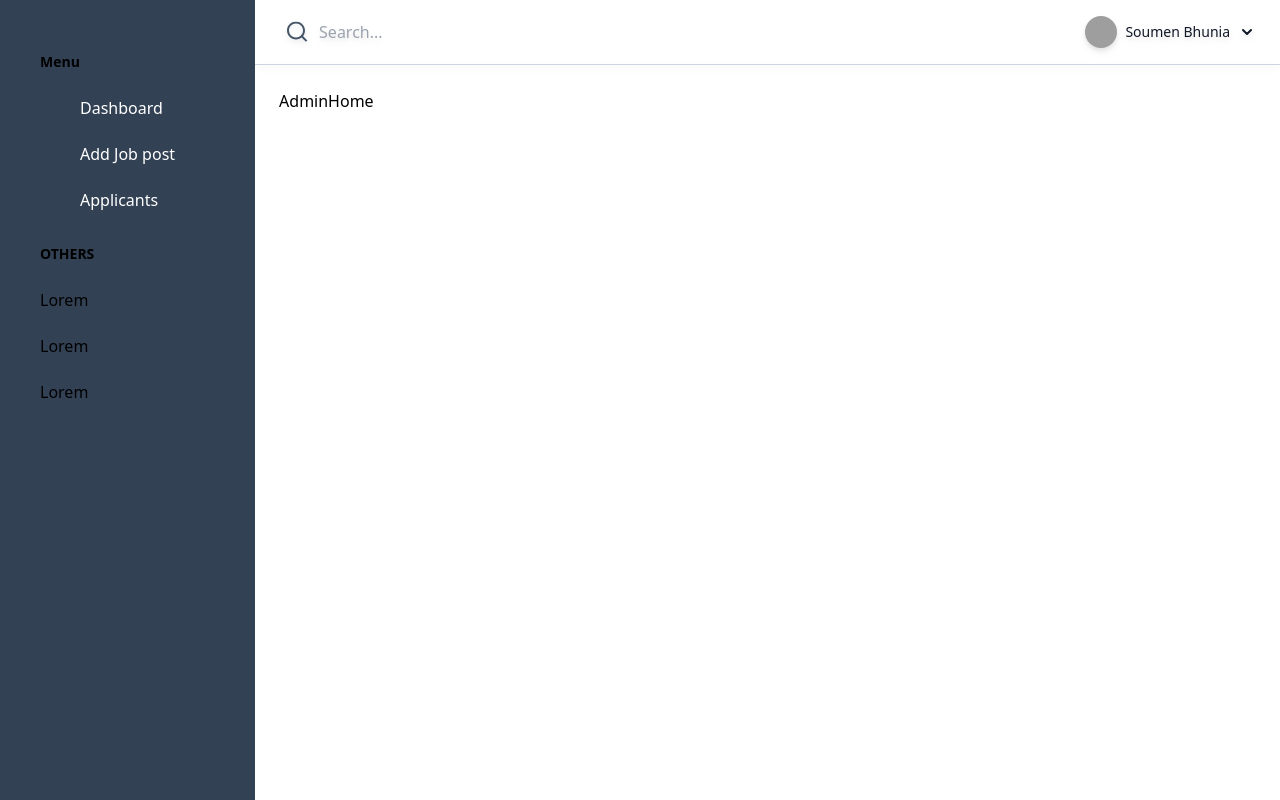
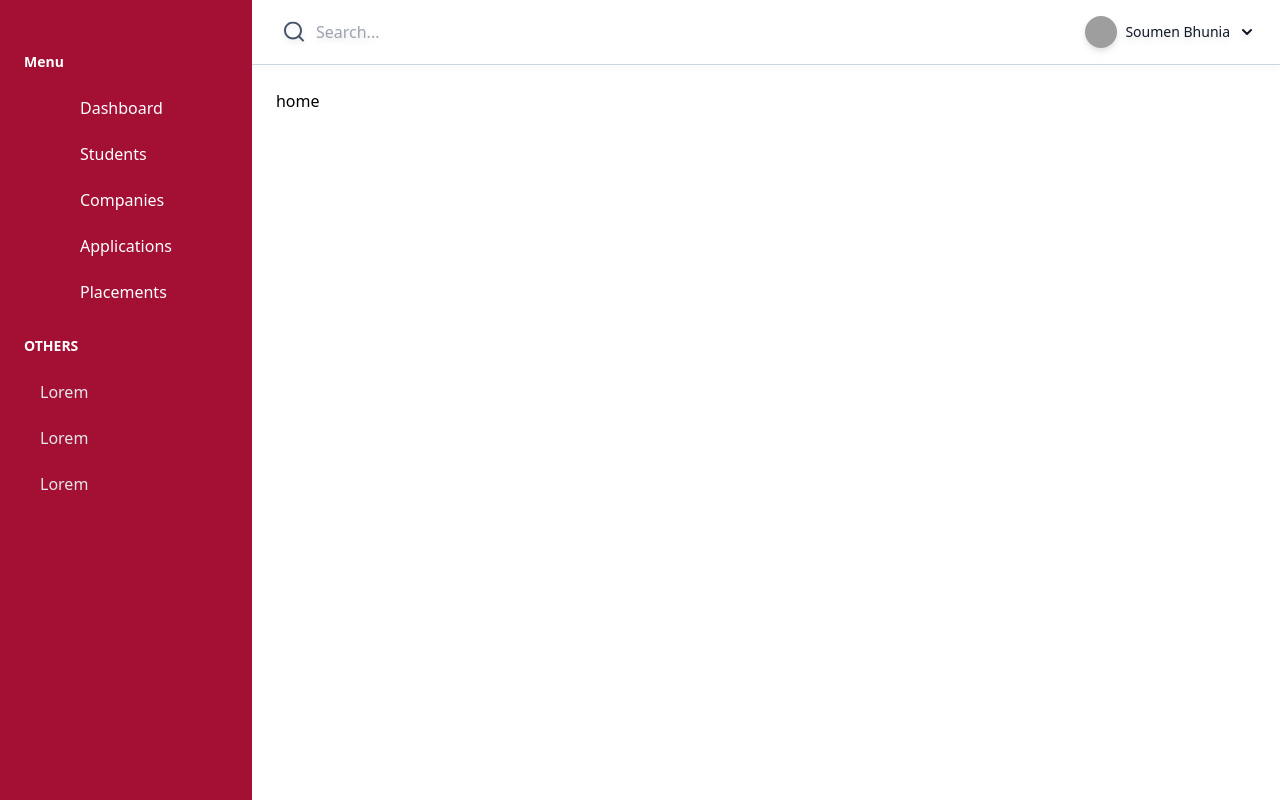
Before and after one commit to soumen974/PMS-frontend, a React (Create React App) app: page /Admin in a window 1280 px wide. Built offline with nearby package versions, Linux system fonts and the light colour scheme; grey boxes are pictures that could not be loaded.

Commit message:
admin things

```diff
--- a/src/users/admin/pages/AdminHome.jsx
+++ b/src/users/admin/pages/AdminHome.jsx
@@ -1,7 +1,10 @@
 import React from 'react'
+import Companies from './Companies'
 
 export default function AdminHome() {
   return (
-    <div>AdminHome</div>
+    <>
+     home
+    </>
   )
 }
--- a/src/users/admin/pages/AdminLandingLayout.jsx
+++ b/src/users/admin/pages/AdminLandingLayout.jsx
@@ -1,8 +1,8 @@
 import React, { useEffect, useState } from 'react'
 import { Outlet } from 'react-router-dom'
 import InappLoader from '../../../Loader/InappLoader';
-import Sidebar from '../../hr/components/Sidebar';
 import Headder from '../../hr/components/Headder';
+import Sidebar_admin from '../components/Sidebar_admin';
 
 export default function AdminLandingLayout() {
   document.title = "Admin -[Placement Module]";
@@ -24,7 +24,7 @@ export default function AdminLandingLayout() {
       <>
     <div className="">
       <div className="flex h-screen overflow-hidden  dark:bg-slate-">
-        <Sidebar/>
+        <Sidebar_admin/>
         <div className="relative flex flex-1 flex-col overflow-y-auto overflow-x-hidden">
           <Headder/>
           <main>
```
